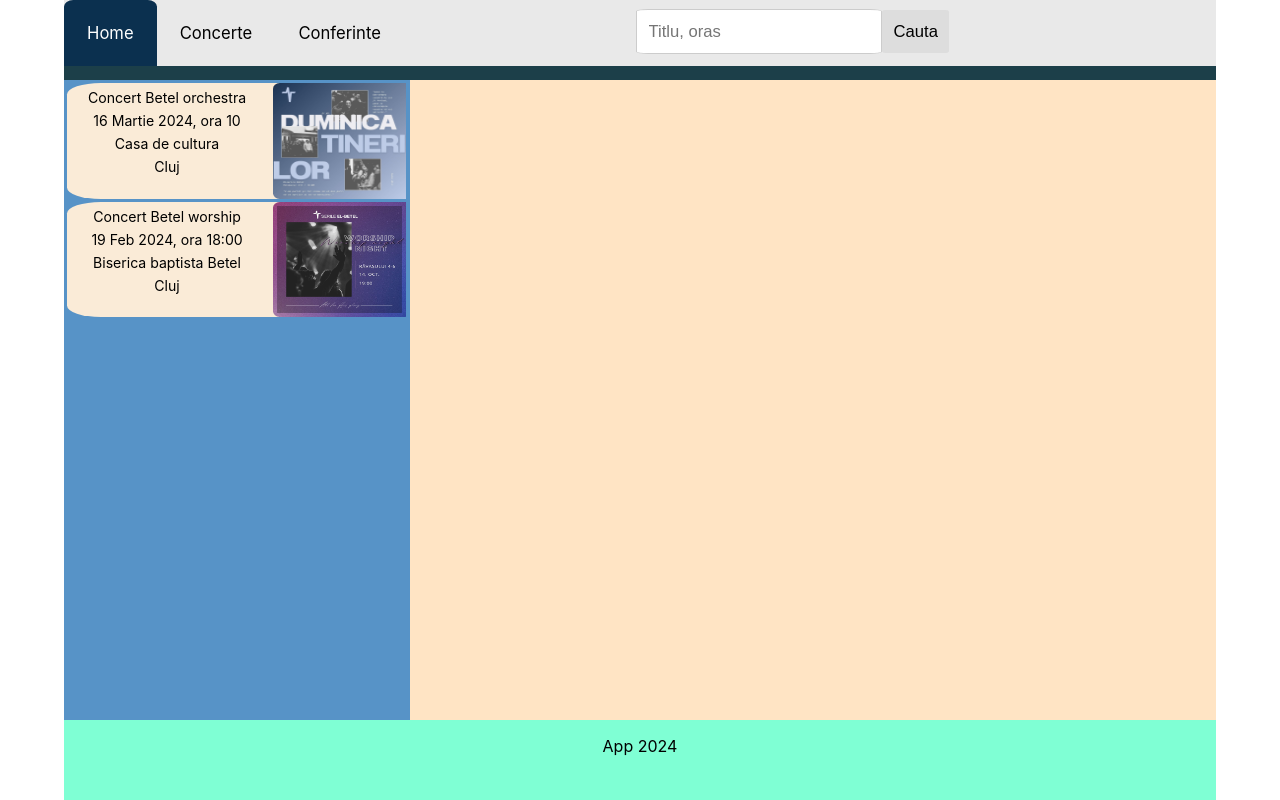
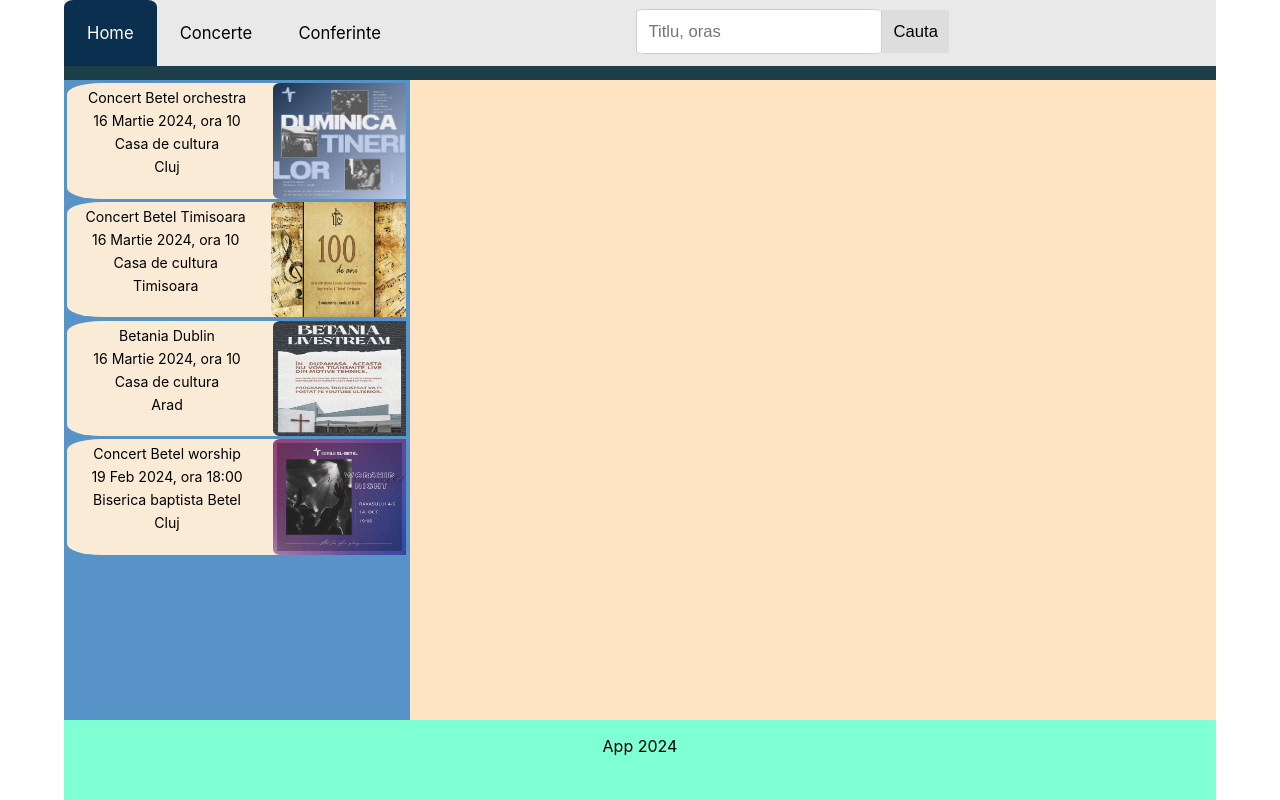
Before and after one commit to sebastianporumb/event-crestin, a React (Create React App) app: page / in a window 1280 px wide. Built offline with nearby package versions, Linux system fonts and the light colour scheme.

Commit message:
add events

```diff
--- a/src/App.css
+++ b/src/App.css
@@ -89,6 +89,7 @@
 
 .selected-card-image {
   width: 80vh;
+  max-height: 100%;
   border-radius: 10%;
 }
 
--- a/src/Components/Events/EventsDescription.js
+++ b/src/Components/Events/EventsDescription.js
@@ -33,6 +33,16 @@ const EventsDescription = {
     description: "Description for Duminica tinerilor",
     details: "Additional details for the worship night event.",
   },
+  e3: {
+    image: EventsListData.find((event) => event.id === "e3").image,
+    description: "Description for Duminica tinerilor",
+    details: "Additional details for the worship night event.",
+  },
+  e4: {
+    image: EventsListData.find((event) => event.id === "e4").image,
+    description: "Description for Duminica tinerilor",
+    details: "Additional details for the worship night event.",
+  },
 };
 
 export default EventsDescription;
--- a/src/Components/Events/EventsList.js
+++ b/src/Components/Events/EventsList.js
@@ -2,6 +2,8 @@ import React, { useState } from "react";
 import Card from "./Card";
 import elBetel from "../Images/el-betel.jpg";
 import worship_night from "../Images/worship_night.jpg";
+import betania_dublin from "../Images/Betania Dublin.jpg";
+import Betel_timisoara from "../Images/Betel_timisoara.jpg";
 
 export const EventsListData = [
   {
@@ -15,6 +17,24 @@ export const EventsListData = [
   },
   {
     id: "e2",
+    title: "Concert Betel Timisoara",
+    date: "16 Martie 2024, ora 10",
+    city: "Timisoara",
+    location: "Casa de cultura",
+    image: Betel_timisoara,
+    type: "concert",
+  },
+  {
+    id: "e3",
+    title: "Betania Dublin ",
+    date: "16 Martie 2024, ora 10",
+    city: "Arad",
+    location: "Casa de cultura",
+    image: betania_dublin,
+    type: "conferinta",
+  },
+  {
+    id: "e4",
     title: "Concert Betel worship",
     date: "19 Feb 2024, ora 18:00",
     city: "Cluj",
```
Also changed, not shown: src/Components/Images/Betania Dublin.jpg (added), src/Components/Images/Betel_timisoara.jpg (added).
